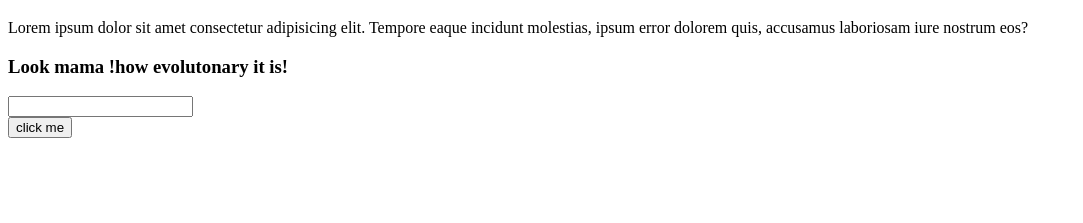
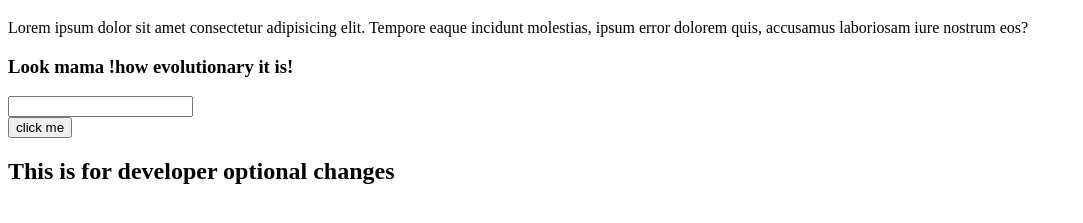
Before and after one commit to NeelChandan/my-first-website, a plain HTML site: page index.html in a window 1280 px wide. Shown: the part 61-284 px from the top of the page, without its empty margins (0-1083 px from the left). Drawn offline with Linux system fonts and the light colour scheme.

Commit message:
added first time dev

```diff
--- a/index.html
+++ b/index.html
@@ -9,9 +9,10 @@
 <body>
     <h1>Hello World!!!</h1>
     <p>Lorem ipsum dolor sit amet consectetur adipisicing elit. Tempore eaque incidunt molestias, ipsum error dolorem quis, accusamus laboriosam iure nostrum eos?</p>
-    <h3>Look mama !how evolutonary it is!</h3>
+    <h3>Look mama !how evolutionary it is!</h3>
     <input type="text">
     <br>
     <button>click me</button>
+    <h2>This is for developer optional changes</h2>
 </body>
 </html>
```
